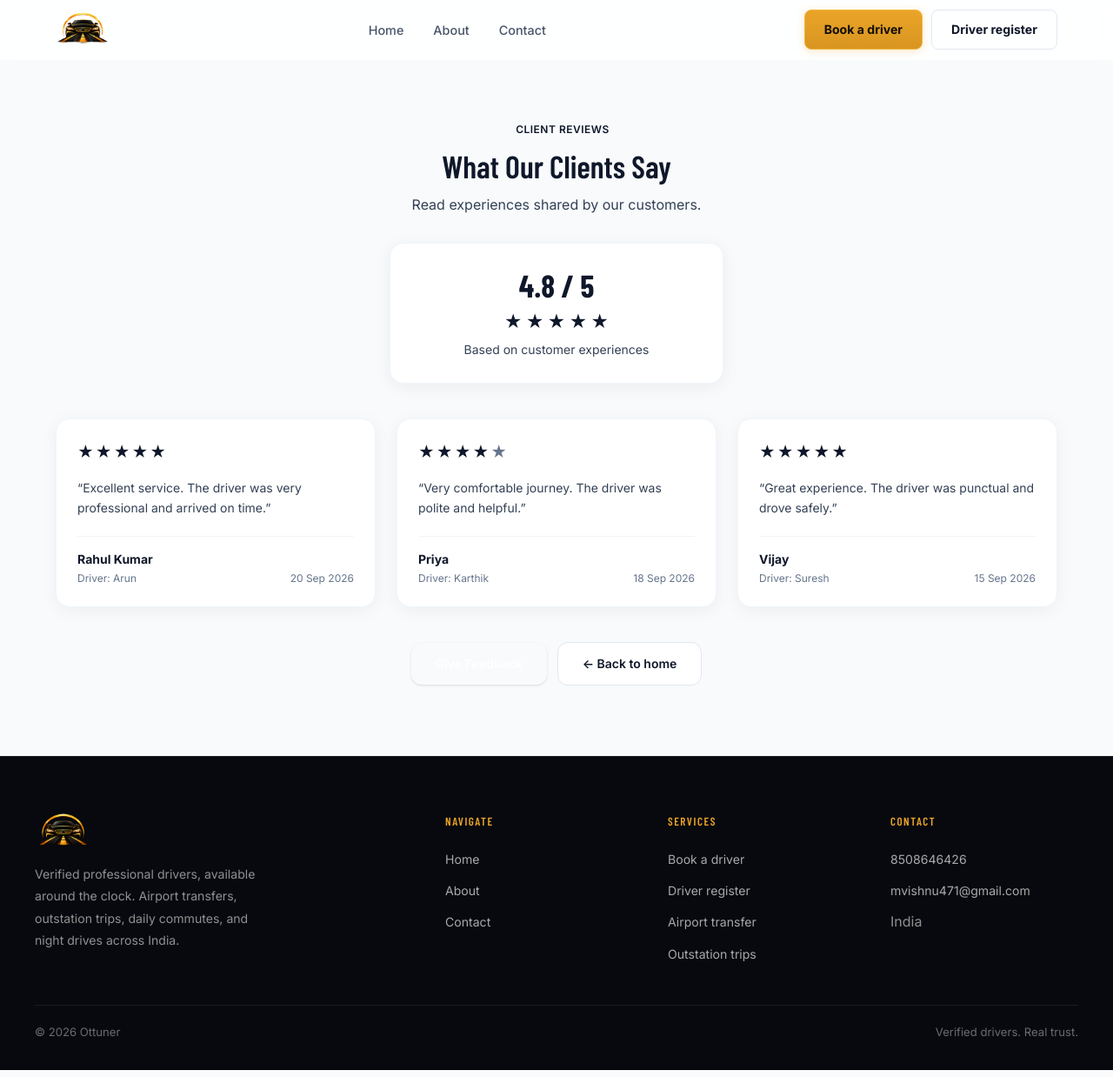
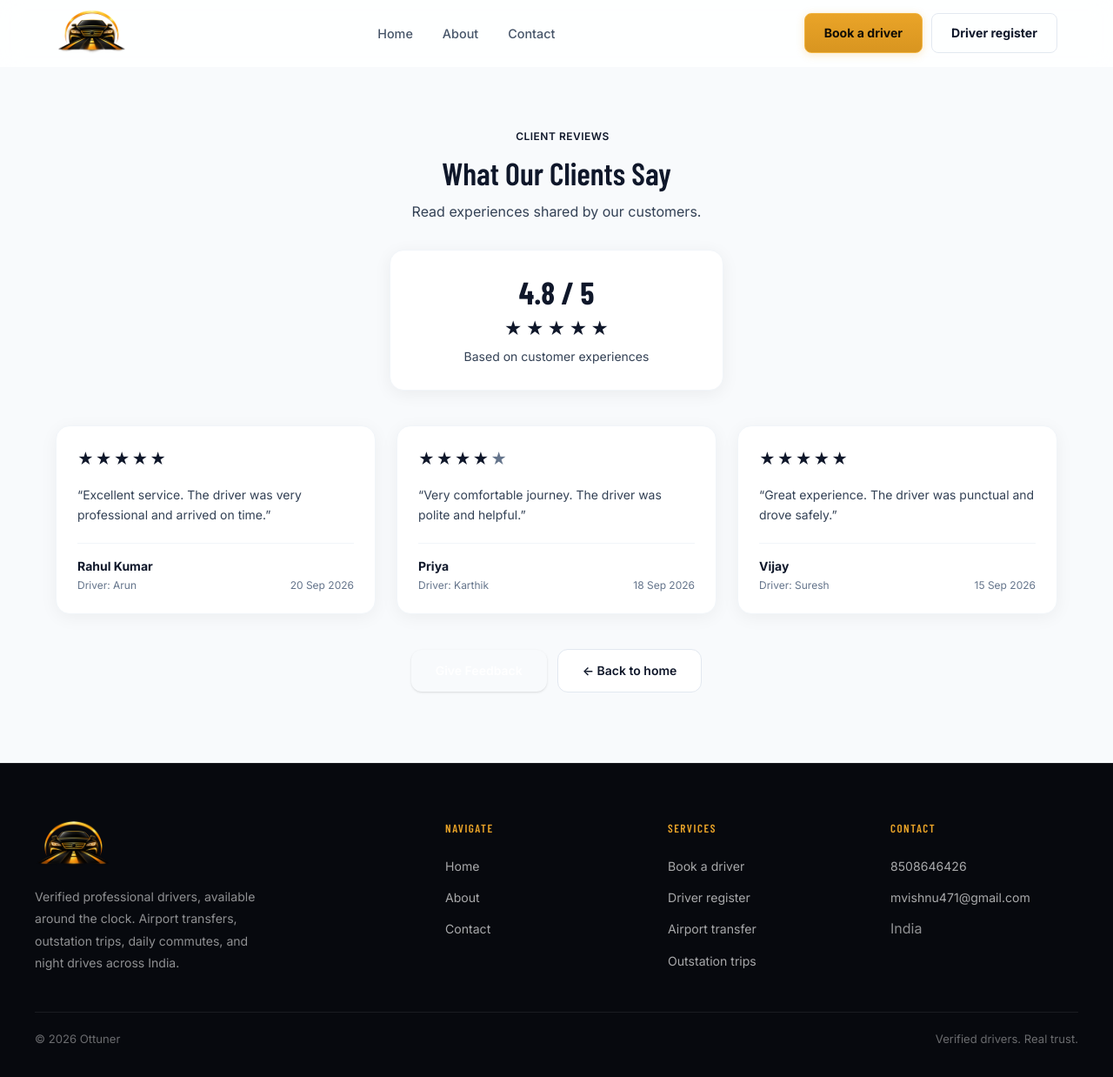
Before and after one commit to mbharani042004-cloud/acting_driver_site, a React (Vite) app: page /reviews in a window 1280 px wide. Shown: the whole page at 87% size. Built offline with nearby package versions, Linux system fonts and the light colour scheme.

Commit message:
Increase logo size in navbar and footer

```diff
--- a/src/components/Footer.jsx
+++ b/src/components/Footer.jsx
@@ -6,7 +6,7 @@ export default function Footer() {
     <footer className="footer">
       <div className="footer-grid">
         <div className="footer-brand">
-          <img src={logoImg} alt="Ottunar" className="footer-logo-img" />
+          <img src={logoImg} alt="Ottuner" className="footer-logo-img" />
           <p>Verified professional drivers, available around the clock. Airport transfers, outstation trips, daily commutes, and night drives across India.</p>
         </div>
         <div className="footer-col">
--- a/src/components/Navbar.css
+++ b/src/components/Navbar.css
@@ -20,7 +20,7 @@
   display: flex;
   align-items: center;
   justify-content: space-between;
-  height: 68px;
+  height: 76px;
 }
 .navbar-logo {
   display: flex;
@@ -28,7 +28,11 @@
   transition: transform 0.2s ease;
 }
 .navbar-logo:hover { transform: scale(1.03); }
-.logo-img { height: 42px; width: auto; }
+.logo-img {
+  height: 56px;
+  width: auto;
+  object-fit: contain;
+}
 
 /* Nav links */
 .nav-links {
@@ -121,7 +125,7 @@
   .nav-links {
     display: none;
     position: absolute;
-    top: 68px;
+    top: 76px;
     left: 0;
     right: 0;
     background: var(--paper);
--- a/src/components/Navbar.jsx
+++ b/src/components/Navbar.jsx
@@ -19,7 +19,7 @@ export default function Navbar() {
     <nav className={`navbar ${scrolled ? 'navbar--scrolled' : ''}`}>
       <div className="nav-inner">
         <Link to="/" className="navbar-logo">
-          <img src={logoImg} alt="Ottunar" className="logo-img" />
+          <img src={logoImg} alt="Ottuner" className="logo-img" />
         </Link>
         <button className={`hamburger ${open ? 'open' : ''}`} onClick={() => setOpen(!open)} aria-label="Menu">
           <span /><span /><span />
--- a/src/index.css
+++ b/src/index.css
@@ -694,7 +694,7 @@ input, select, textarea { font-family: inherit; font-size: 0.95rem; }
   margin-bottom: 36px;
 }
 .footer-brand {}
-.footer-logo-img { height: 44px; width: auto; margin-bottom: 14px; }
+.footer-logo-img { height: 60px; width: auto; margin-bottom: 16px; object-fit: contain; }
 .footer-brand p { font-size: 0.88rem; line-height: 1.8; max-width: 280px; }
 .footer-col h4 {
   color: #EAA428;
```
